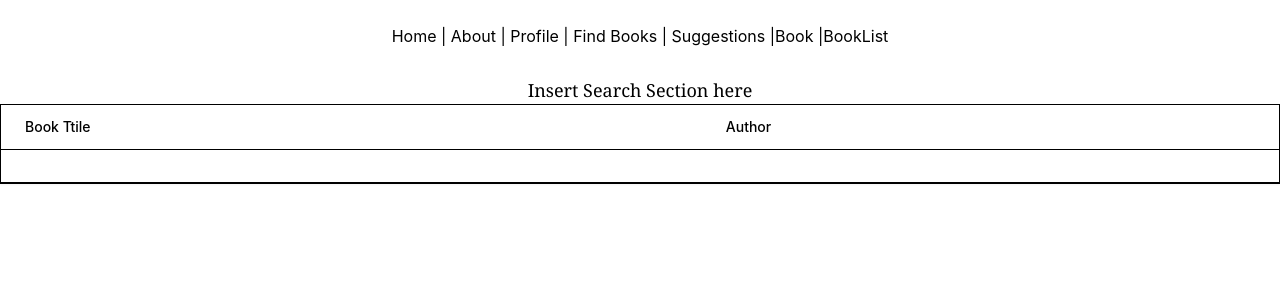
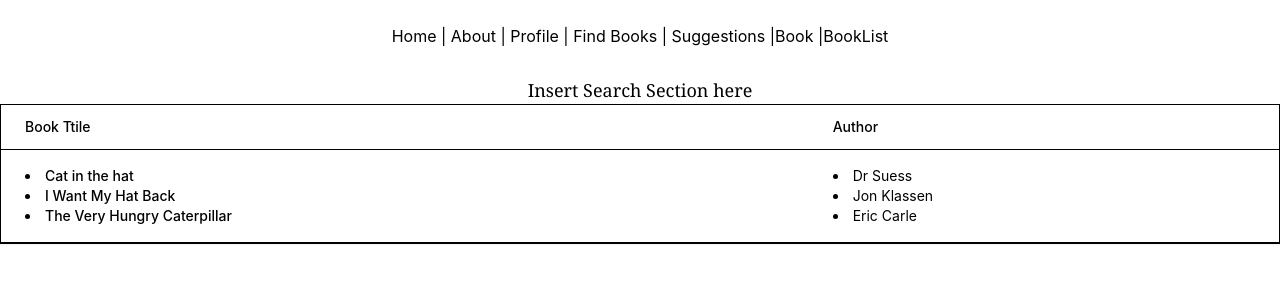
Before and after one commit to Maya-Val/Final-Capstone---MayaValenzuela, a React (Vite) app: page /booklist in a window 1280 px wide. Shown: the top 300 px of the page. Built offline with nearby package versions, Linux system fonts and the light colour scheme.

Commit message:
base draft done enough???

```diff
--- a/src/components/Table.jsx
+++ b/src/components/Table.jsx
@@ -3,7 +3,8 @@ function Table(){
     const books = [
         {id:0,
         title:"Cat in the hat",
-        author:"Dr Suess"},
+        author:"Dr Suess",
+        genre:"kids"},
         {id:1,
         title:"I Want My Hat Back",
         author:"Jon Klassen"},
@@ -12,15 +13,14 @@ function Table(){
         author:"Eric Carle"},
     ];
 
-    const listBooks = books.map (book => <li>{book}</li> );
-    // const titles = books.filter(book=> book.title ==="title");
-    // const authors = books.filter(book=> book.author ==="author");
+    const listTitle = books.map (book => <li> {book.title} </li> );
+    const listAuthor = books.map (book => <li> {book.author} </li> );
 
     return(
         <section className="items-center">
 
 
-            {/* <ul>{listBooks}</ul> */}
+
             <div class="relative overflow-x-auto bg-neutral-primary-soft shadow-xs rounded-base border border-default">
                 <table class="w-full text-sm text-left rtl:text-right text-body">
                     <thead class="text-sm text-body bg-neutral-secondary-medium border-b border-default-medium">
@@ -36,11 +36,12 @@ function Table(){
                     <tbody>
                         <tr class="bg-neutral-primary-soft border-b border-default hover:bg-neutral-secondary-medium">
                             <th scope="row" class="px-6 py-4 font-medium text-heading whitespace-nowrap">
-                               {/* <ul>{titles}</ul> */}
-                               {/* {book.title} */}
+
+                               {listTitle}
                             </th>
                             <td class="px-6 py-4">
-                                {/* <ul>{authors}</ul> */}
+
+                                {listAuthor}
                             </td>
                         </tr>
 
--- a/src/pages/Home.jsx
+++ b/src/pages/Home.jsx
@@ -13,7 +13,7 @@ function Home() {
       <br></br>
       <Link to="/profile"><ButtonLink option="green"name="Profile"/></Link>
       <br></br>
-      <Link to="/suggestions"><ButtonLink option="bob" name="Suggestions"/></Link>
+      <Link to="/suggestions"><ButtonLink option="blue" name="Suggestions"/></Link>
     </div>
 
   );
```
